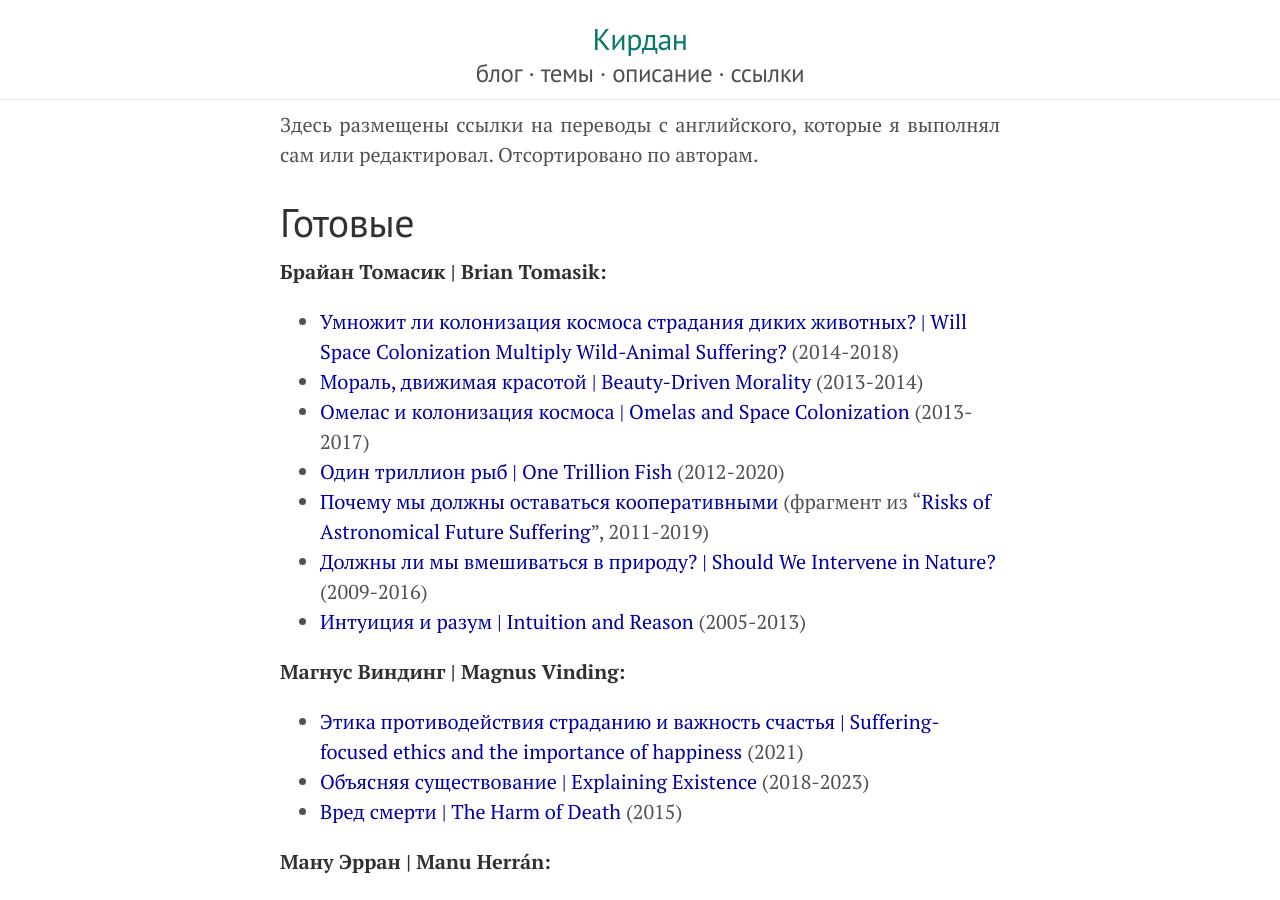
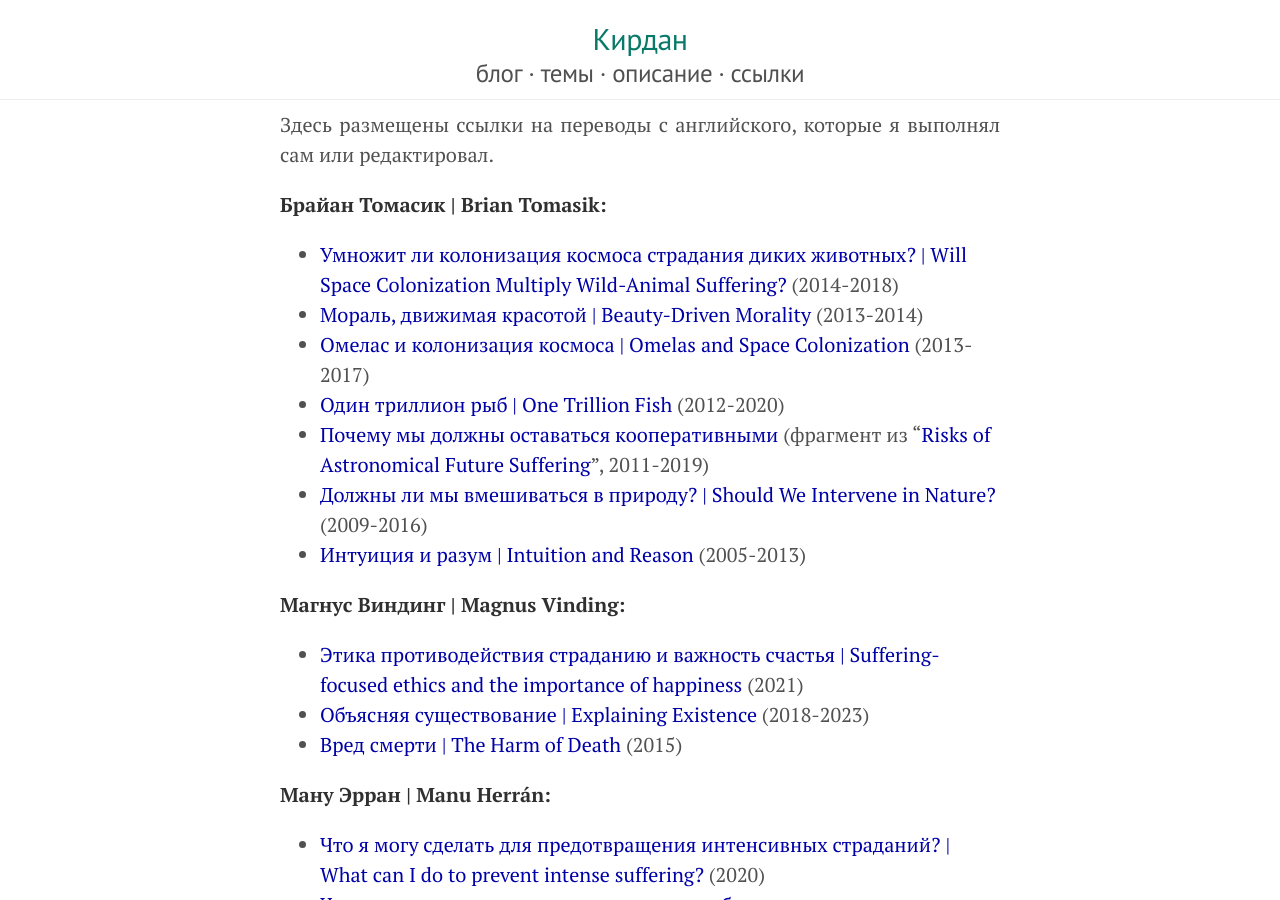
Before and after one commit to KKirdan/kkirdan.github.io, a Jekyll site: the page built from translations/index.md, in a window 1280 px wide and 900 px high. Built offline with Jekyll 4.4.1, drawn with Linux system fonts in a browser that asks for light colours.

Commit message:
Update index.md

```diff
--- a/translations/index.md
+++ b/translations/index.md
@@ -2,9 +2,7 @@
 layout: blog
 title: "Переводы"
 ---
-Здесь размещены ссылки на переводы с английского, которые я выполнял сам или редактировал. Отсортировано по авторам.
-
-# Готовые
+Здесь размещены ссылки на переводы с английского, которые я выполнял сам или редактировал.
 
 **Брайан Томасик \| Brian Tomasik:**
 * [Умножит ли колонизация космоса страдания диких животных? \| Will Space Colonization Multiply Wild-Animal Suffering?](https://reducingsuffering.github.io/brian-tomasik-will-space-colonization-multiply-wild-animal-suffering.html) (2014-2018)
```
